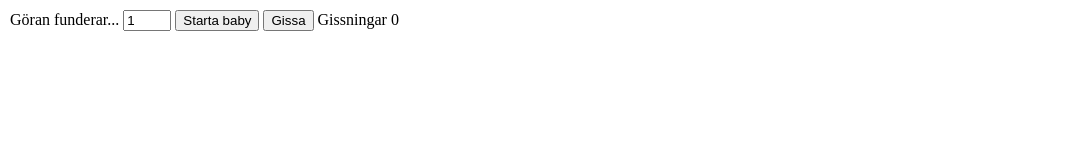
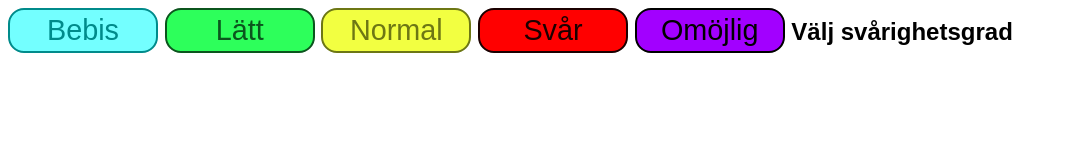
Before and after one commit to Goldstar32/goran-med-100-vue, a plain HTML site: page index.html in a window 1280 px wide. Shown: the whole page, without its empty margins (0-1067 px from the left). Drawn offline with nearby package versions, Linux system fonts and the light colour scheme.

Commit message:
Funkar som den gamla

```diff
--- a/index.css
+++ b/index.css
@@ -1,4 +1,65 @@
-html, body {
-    margin: 5px;
-    padding: 0;
-}
+#guessButton:hover {
+    background-color: rgb(0, 0, 0);
+    color: white;
+ }
+
+ #guessId {
+     height: 55px;
+     font-size: 50px;
+ }
+
+ body {
+     font-family: Arial, Helvetica, sans-serif;
+     font-size: x-large;
+     font-weight: 600;
+ }
+
+ button {
+    background-color: rgb(173, 173, 173);
+    color: rgb(0, 0, 0);
+    border: solid 2px rgb(73, 73, 73);
+    padding-top: 4px;
+    padding-bottom: 4px;
+    padding-left: 10px;
+    padding-right: 10px;
+    border-radius: 16px;
+    font-size: larger;
+ }
+
+ #babyButton {
+     background-color: rgb(115, 255, 255);
+     border-color: darkcyan;
+     color:darkcyan;
+ }
+ .difficultyButton {
+     width: 150px;
+     transition: width 1s;
+ }
+ .difficultyButton:hover {
+     color: rgb(255, 255, 255);
+     width: 200px;
+ }
+
+ #easyButton {
+     background-color: rgb(45, 255, 91);
+     border-color: rgb(11, 85, 29);
+     color:rgb(11, 85, 29);
+ }
+
+ #normalButton {
+     background-color: rgb(242, 255, 65);
+     border-color: rgb(109, 119, 20);
+     color:rgb(109, 119, 20);
+ }
+
+ #hardButton {
+     background-color: rgb(255, 0, 0);
+     border-color: rgb(27, 0, 0);
+     color:rgb(27, 0, 0);
+ }
+
+ #impossibleButton {
+     background-color: rgb(162, 0, 255);
+     border-color: rgb(0, 0, 0);
+     color:rgb(0, 0, 0);
+ }
--- a/index.html
+++ b/index.html
@@ -1,29 +1,27 @@
 <html>
     <head>
-        <!-- den här raden hämtar din css från den andra filen -->
         <link rel="stylesheet" href="index.css">
-        <!-- Det här är för att kunna använda vue -->
         <script src="https://cdn.jsdelivr.net/npm/vue/dist/vue.js"></script>
+        <title>Göran med 1000</title>
     </head>
     <body>
-        <!-- Längst ut måste det finnas en div som har id=app -->
         <div id="app">
-            <!-- För att använda en variabel inuti en tagg sätt den innanför {} -->
-            <label>{{ responseText }}</label>
-
-            <!-- För att använda en variabel i ett attribut skriver man v-bind: innan attributnamnet -->
-            <!-- Med v-model="data-variabel" kopplar man "automatiskt" ihop en input med en variabel -->
-            <input type="number" min="1" v-bind:max="maxInput" v-model="guessInputValue">
-            <!-- Knappar  -->
-            <button @click="startBaby()">Starta baby</button>
-
-            <button @click="guessing()">Gissa</button>
-
-            <label>Gissningar</label>
-            <label>{{ guesses }}</label>
-
+            <div v-if="menu">
+                <button id="babyButton" class="difficultyButton" @click="startGame(10)">Bebis</button>
+                <button id="easyButton" class="difficultyButton" @click="startGame(50)">Lätt</button>
+                <button id="normalButton" class="difficultyButton" @click="startGame(100)">Normal</button>
+                <button id="hardButton" class="difficultyButton" @click="startGame(1000)">Svår</button>
+                <button id="impossibleButton" class="difficultyButton" @click="startGame(1000000)">Omöjlig</button>
+                <label>Välj svårighetsgrad</label>
+            </div>
+            <br>
+            <div v-if="gaming">
+                <input type="number" min="1" v-bind:max="maxInput" v-model="guessInputValue">
+                <button id="guessButton" v-if="guessButton" @click="guessing()">Gissa</button>
+                <br>
+                <label>{{ responseText }}</label>
+            </div>
         </div>
-        <!-- den här raden hämtar din javascript från den andra filen -->
         <script src="index.js"></script>
     </body>
 </html>
--- a/index.js
+++ b/index.js
@@ -1,49 +1,59 @@
 var app = new Vue({
-    // #app => sammma id som på diven i html
     el: '#app',
     data: {
-        //? innanför {} kan "globala" data-variabler läggs till
-        // * För att ändra värde på en data-variabel behöver man skriva this.variabelNamn
-        responseText: "Göran funderar...",
+        responseText: "Vad tänker Göran på?",
         maxInput: 1,
         guessInputValue: 1,
         guesses: 0,
-        showMessage: true,
-        // slut på variabler
+        gaming: false,
+        goransNumber: null,
+        menu: true,
+        guessButton: true,
     },
 
     methods: {
-        //? Funktioner ska ligga innaför här (och det behöver inte stå function framför)
-        startBaby() {
-            // TODO
-            this.showMessage = !this.showMessage
-        }, //! Det måste vara komma-tecken efter varje funktion
+
+        startGame(max) {
+            this.guessButton = true
+            this.setResponseText("Vilket tal 1-" + max + " tänker Göran på?")
+            this.maxInput = max
+            this.gaming = true
+            this.menu = false
+            this.goransNumber = this.getRndInteger(1, max)
+        },
+
+        controll(guess) {
+            if (this.goransNumber === guess) {
+                if (this.guesses != 1) {
+                    this.setResponseText("Rätt! Det tog bara " + this.guesses + " gissningar!")
+                } else {
+                    this.setResponseText("Rätt! PÅ FÖRSTA FÖRSÖKET!")
+                }
+                this.guessButton = false
+                this.menu = true
+            } else if (this.goransNumber < guess) {
+                this.setResponseText("Görans tal är lite mindre...")
+            } else if (this.goransNumber > guess) {
+                this.setResponseText("Görans tal är lite större...")
+            }
+        },
 
         guessing() {
-            //? Tidigare behövde vi hämde den såhär...
-            // var guess = Number(document.getElementById("guessId").value)
-            //? nu kan vi ta den direkt från variabeln
-            var guess = this.guessInputValue
+            var guess = Number(this.guessInputValue)
             this.guesses += 1;
-            // TODO
-            //setResponseText("Göran funderar...")
-            setTimeout(function() {
-                // TODO Fortsätt här
-                // controll(guess)
+            this.responseText ="Göran funderar..."
+            setTimeout(() => {
+                this.controll(guess)
             }, this.getRndInteger(300, 3000))
             console.log("Gissningar", this.guesses)
         },
 
         setResponseText(responseText) {
-            //? Gamle sättet
-            // document.getElementById("responseId").innerText = responseText;
-            // Nye sättet
             this.responseText =  responseText;
         },
 
         getRndInteger(min, max) {
             return Math.floor(Math.random() * (max - min)) + min;
         },
-        // Slut på funktioner
     }
 });
```
